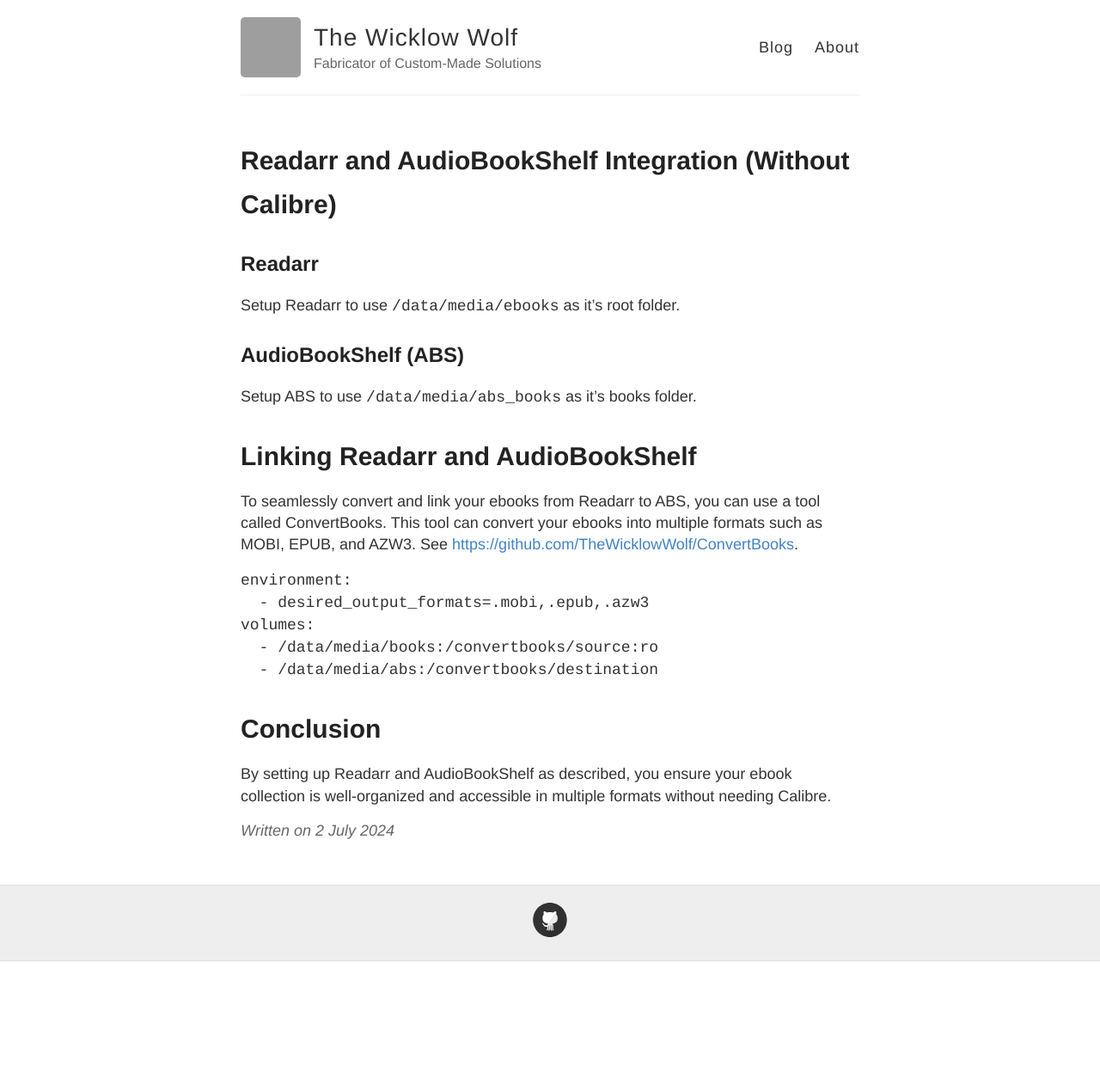
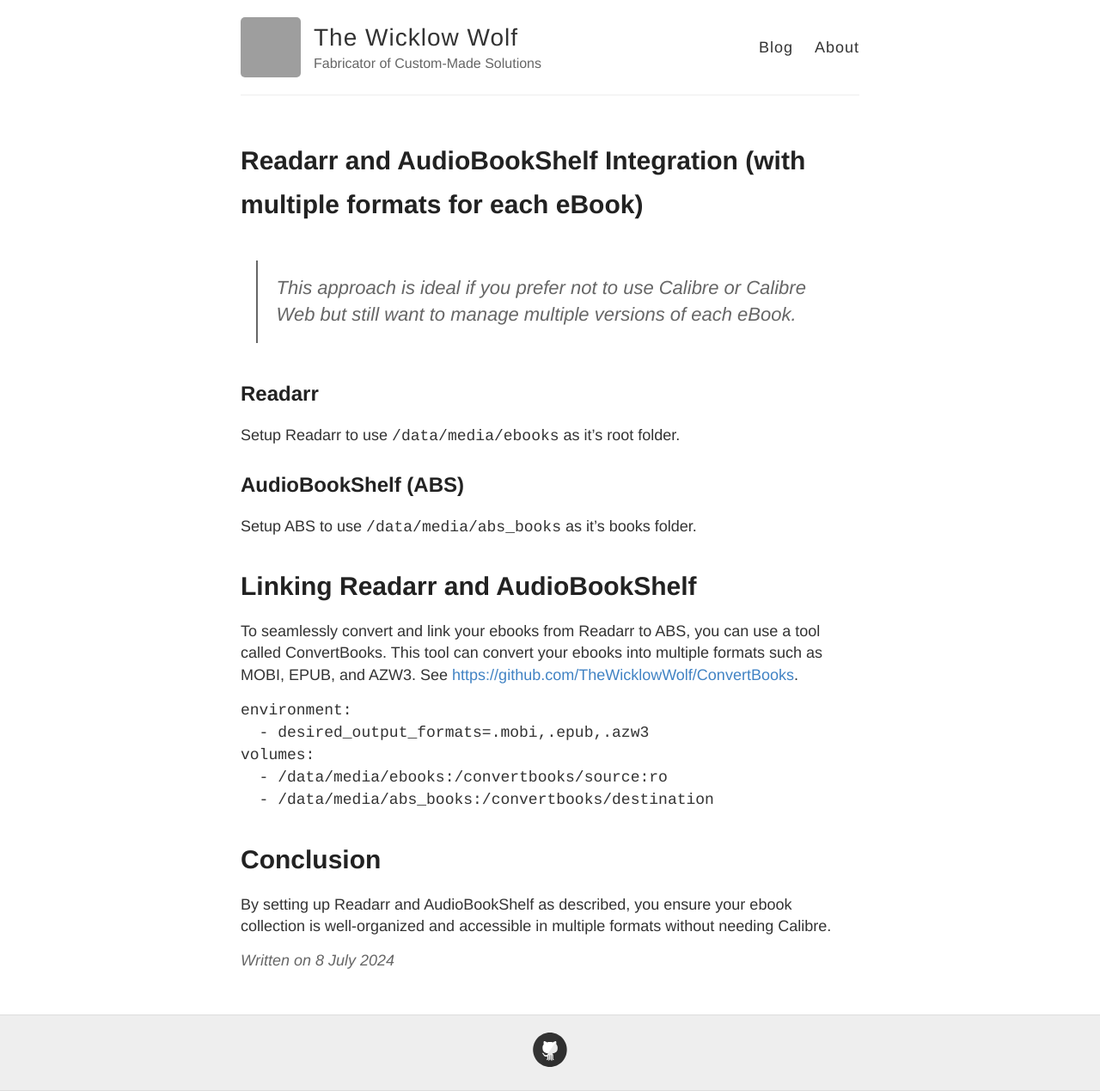
Before and after one commit to TheWicklowWolf/TheWicklowWolf.github.io, a Jekyll site: the page built from _posts/2024-07-08-Readarr-and-ABS.md, in a window 1280 px wide. Shown: the whole page at 86% size. Built offline with Jekyll 4.4.1, drawn with Linux system fonts in a browser that asks for light colours; before the commit the page ends 1118 px from its top, so only the background shows below that; grey boxes are pictures that could not be loaded.

Commit message:
Update and rename 2024-07-02-Readarr-and-ABS.md to 2024-07-08-Readarr-and-ABS.md

```diff
--- a/_posts/2024-07-02-Readarr-and-ABS.md
+++ b/_posts/2024-07-08-Readarr-and-ABS.md
@@ -1,8 +1,9 @@
 ---
 layout: post
-title: Readarr and AudioBookShelf Integration (Without Calibre)
+title: Readarr and AudioBookShelf Integration (with multiple formats for each eBook)
 ---
 
+> This approach is ideal if you prefer not to use Calibre or Calibre Web but still want to manage multiple versions of each eBook.
 
 ## Readarr
 
@@ -21,8 +22,8 @@ See [https://github.com/TheWicklowWolf/ConvertBooks](https://github.com/TheWickl
     environment:
       - desired_output_formats=.mobi,.epub,.azw3
     volumes:
-      - /data/media/books:/convertbooks/source:ro
-      - /data/media/abs:/convertbooks/destination
+      - /data/media/ebooks:/convertbooks/source:ro
+      - /data/media/abs_books:/convertbooks/destination
 
 
 # Conclusion
```
